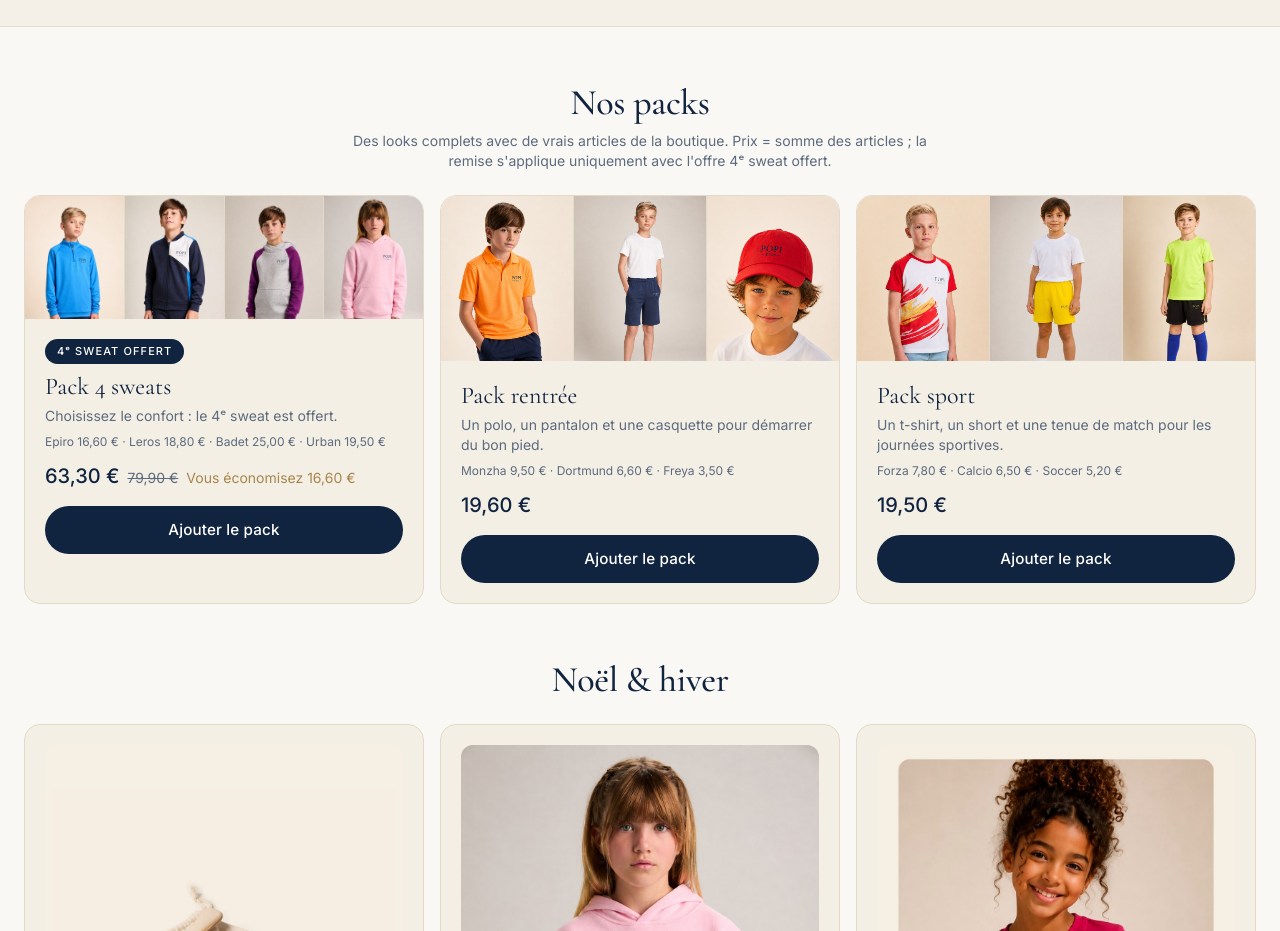
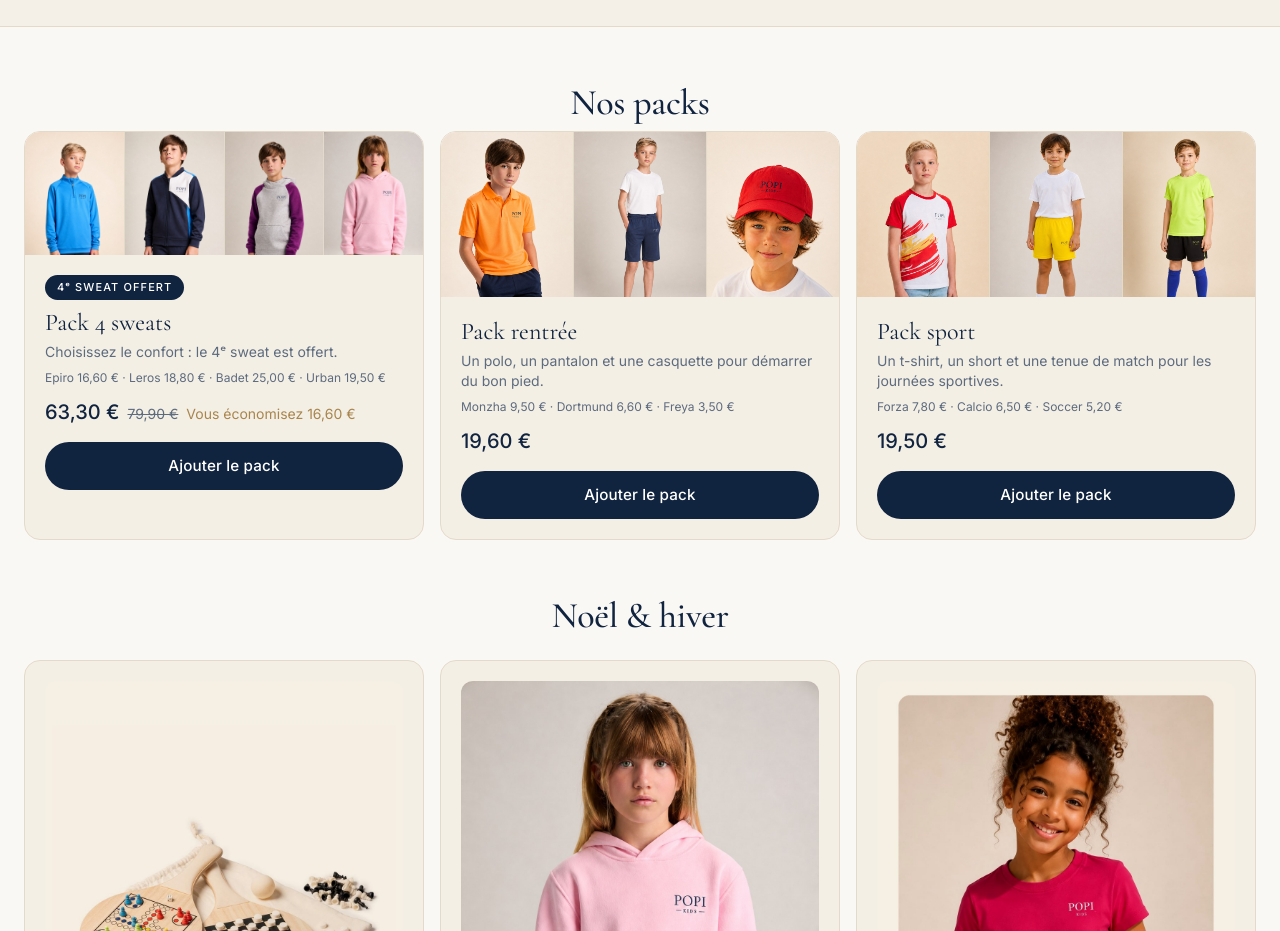
Before and after one commit to DamienRichardII/Popi-Kids, a Next.js app: page / in a window 1280 px wide. Shown: the part 842-1773 px from the top of the page. Built offline with nearby package versions, Linux system fonts and the light colour scheme; no server answers.

Commit message:
Suppression texte packs

```diff
--- a/src/app/(site)/page.tsx
+++ b/src/app/(site)/page.tsx
@@ -74,7 +74,6 @@ export default async function Home() {
 
       <section id="packs" className="mx-auto max-w-[1400px] scroll-mt-24 px-4 pt-14 sm:px-6" aria-label="Packs">
         <h2 className="section-title mb-2 text-center text-3xl sm:text-4xl">Nos packs</h2>
-        <p className="mx-auto mb-6 max-w-xl text-center text-sm text-muted">Des looks complets avec de vrais articles de la boutique. Prix = somme des articles ; la remise s&apos;applique uniquement avec l&apos;offre 4ᵉ sweat offert.</p>
         <ul className="grid gap-4 md:grid-cols-3">
           {bundles.map((b) => b.items.length === b.slugs.length && (
             <li key={b.id}><BundleCard title={b.title} text={b.text} items={b.items} offer={b.offer} /></li>
```
